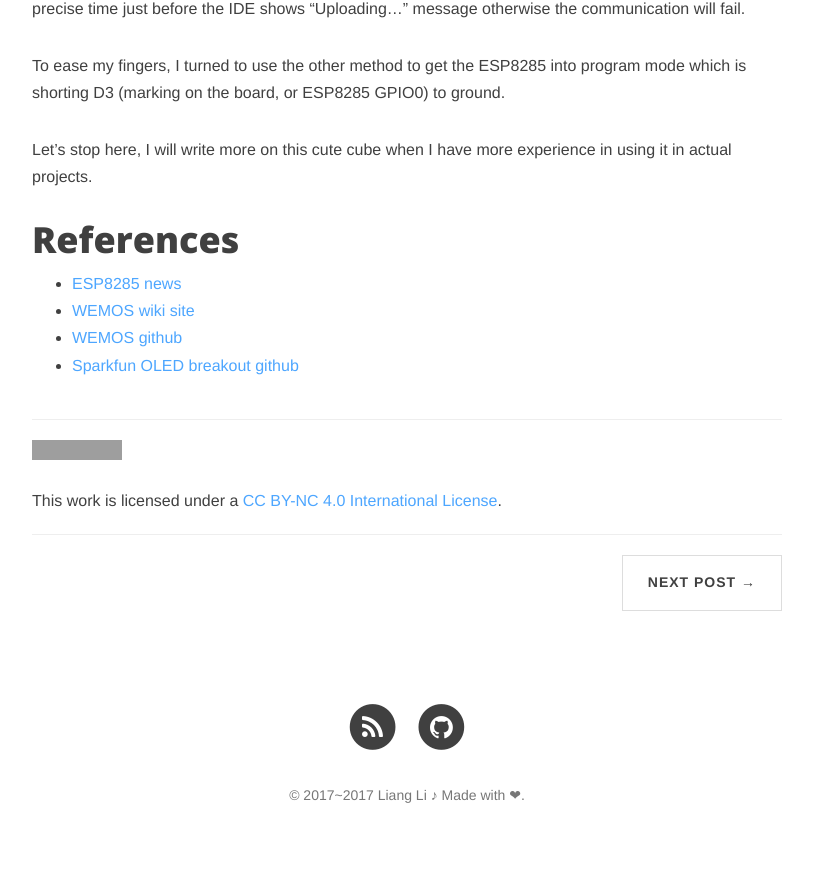
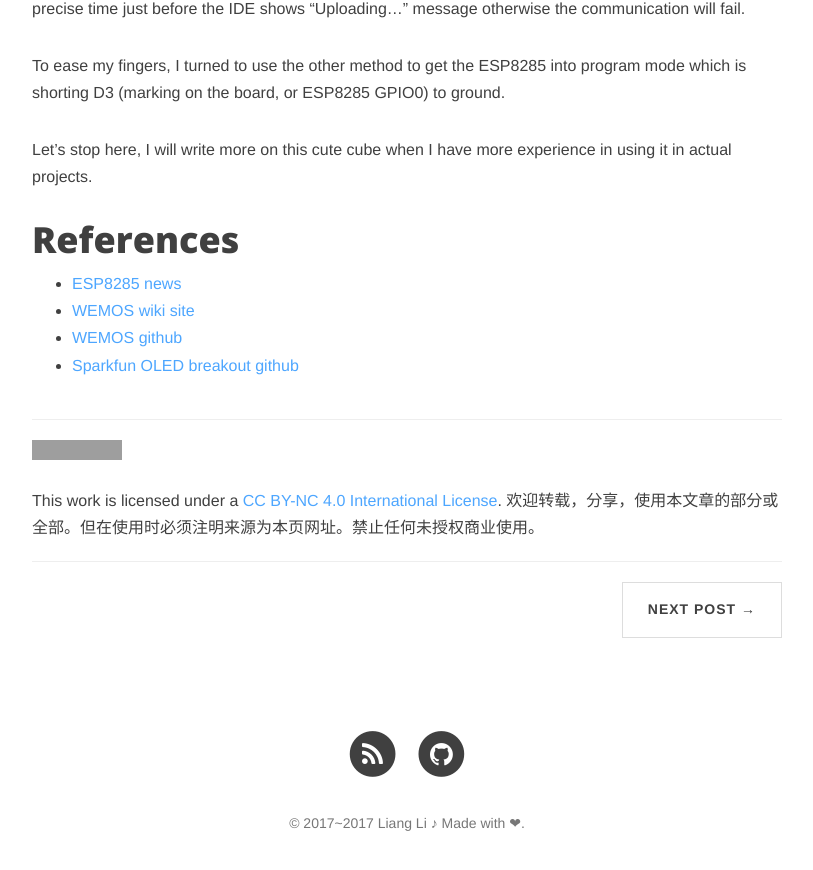
Before and after one commit to liangli2718/liangli2718.github.io, a Jekyll site: the page built from _posts/2017-11-23-wemos-d1-lite-first-impression.md, in a window 1280 px wide and 900 px high, scrolled down 6766 px. Shown: the top 870 px of the window, without its empty margins (233-1046 px from the left). Built offline with Jekyll 4.4.1, drawn with Linux system fonts in a browser that asks for light colours; nearby versions of some CDN libraries; comment, search, counter and statistics services are not loaded; grey boxes are pictures that could not be loaded.

Commit message:
updated license in post template

```diff
--- a/_layouts/post.html
+++ b/_layouts/post.html
@@ -51,7 +51,7 @@ layout: default
                 {{ content }}
 
                 <hr>
-                  <a rel="license" href="https://creativecommons.org/licenses/by-nc/4.0/"><img alt="Creative Commons License" style="border-width:0" src="https://i.creativecommons.org/l/by-nc/4.0/88x31.png" /></a><br />This work is licensed under a <a rel="license" href="https://creativecommons.org/licenses/by-nc/4.0/">CC BY-NC 4.0 International License</a>.
+                  <a rel="license" href="https://creativecommons.org/licenses/by-nc/4.0/"><img alt="Creative Commons License" style="border-width:0" src="https://i.creativecommons.org/l/by-nc/4.0/88x31.png" /></a><br />This work is licensed under a <a rel="license" href="https://creativecommons.org/licenses/by-nc/4.0/">CC BY-NC 4.0 International License</a>. 欢迎转载，分享，使用本文章的部分或全部。但在使用时必须注明来源为本页网址。禁止任何未授权商业使用。
                 <hr>
 
                 <ul class="pager">
```
